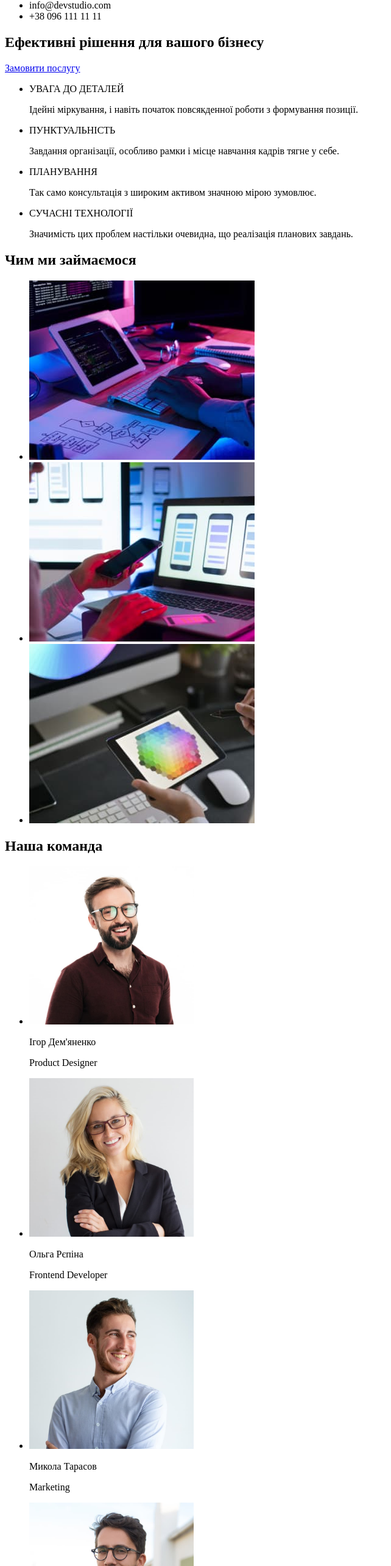
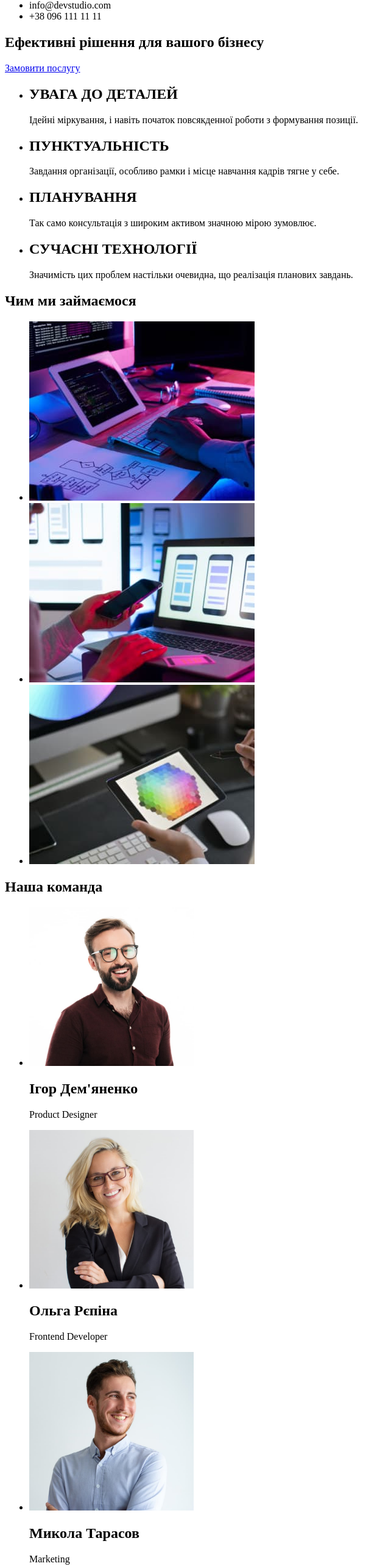
Before and after one commit to ladydg87ukr/goit-markup-hw-01, a plain HTML site: page index.html in a window 1280 px wide. Shown: the part 112-2680 px from the top of the page at 61% size, without its empty margins (0-642 px from the left). Drawn offline with Linux system fonts and the light colour scheme.

Commit message:
Поменяла <p> на <h2>

```diff
--- a/index.html
+++ b/index.html
@@ -42,22 +42,22 @@
         <section>
              <ul>
                 <li>
-                    <p>УВАГА ДО ДЕТАЛЕЙ</p>
+                    <h2>УВАГА ДО ДЕТАЛЕЙ</h2>
                     <p>Ідейні міркування, і навіть початок повсякденної роботи з формування позиції.</p>
                  </li>
 
                 <li>
-                    <p>ПУНКТУАЛЬНІСТЬ</p>
+                    <h2>ПУНКТУАЛЬНІСТЬ</h2>
                     <p>Завдання організації, особливо рамки і місце навчання кадрів тягне у себе.</p>
                 </li>
 
                 <li>
-                    <p>ПЛАНУВАННЯ</p>
+                    <h2>ПЛАНУВАННЯ</h2>
                     <p>Так само консультація з широким активом значною мірою зумовлює.</p>
                 </li>
 
                 <li>
-                    <p>СУЧАСНІ ТЕХНОЛОГІЇ</p>
+                    <h2>СУЧАСНІ ТЕХНОЛОГІЇ</h2>
                     <p>Значимість цих проблем настільки очевидна, що реалізація планових завдань.</p>
                 </li>
             </ul>
@@ -65,7 +65,7 @@
 
         <section>
 
-            <h2>Чим ми займаємося</h2>
+            <h1>Чим ми займаємося</h1>
             <ul>
                 <li><img src="./images/img1.jpg" alt=""></li>
                 <li><img src="./images/img2.jpg" alt=""></li>
@@ -77,30 +77,30 @@
 
     <div>
         <section>
-            <h2>Наша команда</h2>
+            <h1>Наша команда</h1>
 
             <ul>
                 <li>
                     <img src="./images/img4.jpg" alt="Ігор Дем'яненко" width="270px" height="260px">
-                    <p>Ігор Дем'яненко</p>
+                    <h2>Ігор Дем'яненко</h2>
                     <p>Product Designer</p>
                 </li>
 
                 <li>
                     <img src="./images/img5.jpg" alt="Ольга Рєпіна" width="270px" height="260px">
-                    <p>Ольга Рєпіна</p>
+                    <h2>Ольга Рєпіна</h2>
                     <p>Frontend Developer</p>
                 </li>
 
             <li>
                     <img src="./images/img6.jpg" alt="Микола Тарасов" width="270px" height="260px">
-                    <p>Микола Тарасов</p>
+                    <h2>Микола Тарасов</h2>
                     <p>Marketing</p>
                 </li>
 
             <li>
                     <img src="./images/img7.jpg" alt=" Михайло Єрмаков" width="270px" height="260px">
-                    <p>Михайло Єрмаков</p>
+                    <h2>Михайло Єрмаков</h2>
                     <p>UI Designer</p>
                 </li>
             </ul>
```
